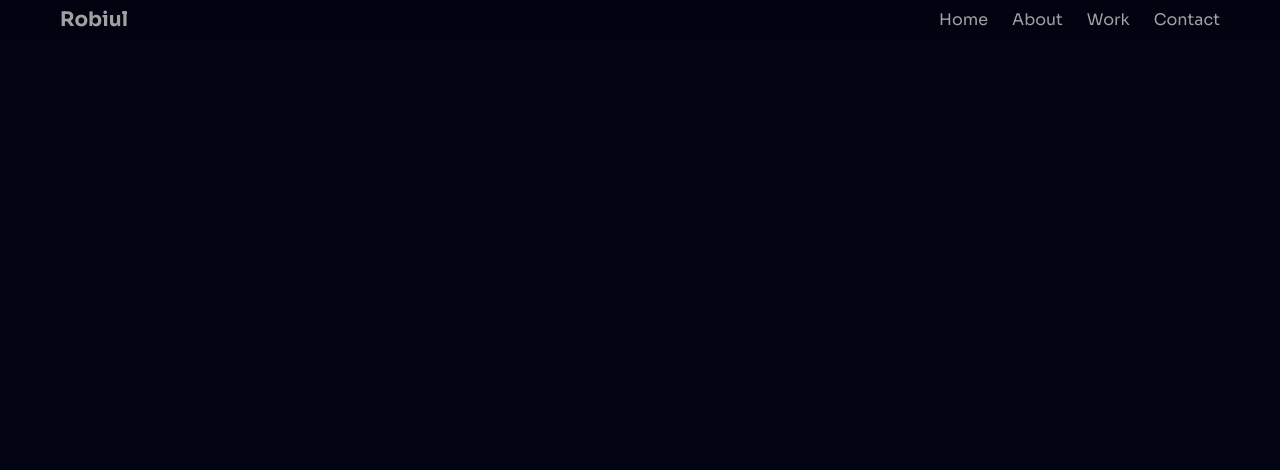
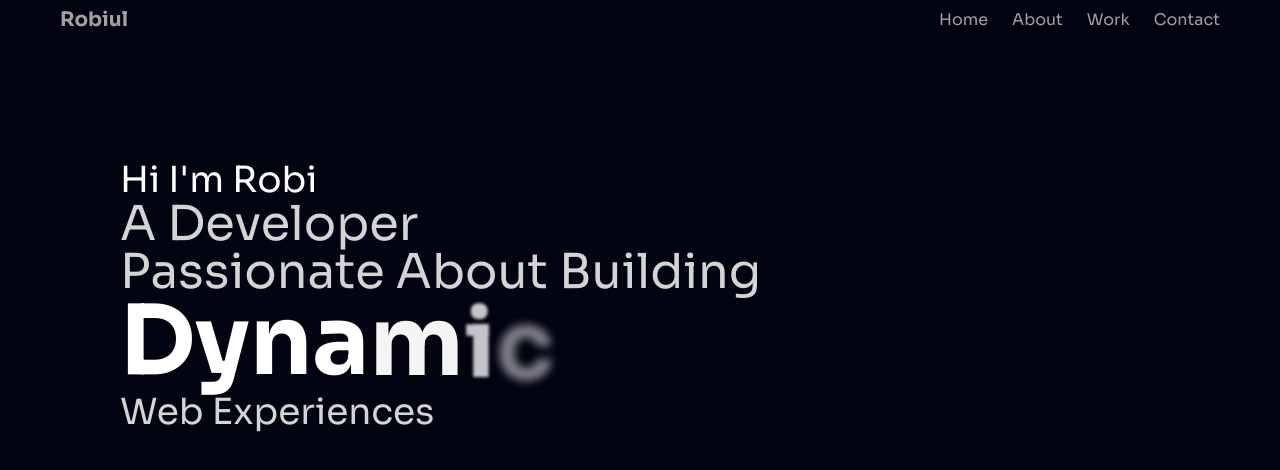
Before and after one commit to its-robii/My-portfolio, a React (Vite) app: page / in a window 1280 px wide. Shown: the top 470 px of the page. Built offline with nearby package versions, Linux system fonts and the light colour scheme.

Commit message:
hero section

```diff
--- a/package.json
+++ b/package.json
@@ -10,10 +10,14 @@
     "preview": "vite preview"
   },
   "dependencies": {
+    "@react-three/fiber": "^9.1.2",
     "@tailwindcss/vite": "^4.1.5",
+    "merge": "^2.1.1",
     "motion": "^12.12.1",
     "react": "^19.1.0",
     "react-dom": "^19.1.0",
+    "tailwind": "^4.0.0",
+    "tailwind-merge": "^3.3.0",
     "tailwindcss": "^4.1.5"
   },
   "devDependencies": {
--- a/src/App.jsx
+++ b/src/App.jsx
@@ -1,3 +1,4 @@
+import Hero from "./sections/Hero";
 import Navbar from "./sections/Navbar";
 
 
@@ -7,6 +8,7 @@ function App() {
   return (
     <div className="container mx-auto max-w-7xl">
       <Navbar />
+      <Hero />
     </div>
   );
 }
--- /dev/null
+++ b/src/components/FlipWords.jsx
@@ -0,0 +1,85 @@
+"use client";
+import React, { useCallback, useEffect, useState } from "react";
+import { AnimatePresence, motion } from "framer-motion";
+import { twMerge } from "tailwind-merge";
+export const FlipWords = ({ words, duration = 2000, className }) => {
+  const [currentWord, setCurrentWord] = useState(words[0]);
+  const [isAnimating, setIsAnimating] = useState(false);
+
+  const startAnimation = useCallback(() => {
+    const word = words[words.indexOf(currentWord) + 1] || words[0];
+    setCurrentWord(word);
+    setIsAnimating(true);
+  }, [currentWord, words]);
+
+  useEffect(() => {
+    if (!isAnimating)
+      setTimeout(() => {
+        startAnimation();
+      }, duration);
+  }, [isAnimating, duration, startAnimation]);
+
+  return (
+    <AnimatePresence
+      onExitComplete={() => {
+        setIsAnimating(false);
+      }}
+    >
+      <motion.div
+        initial={{
+          opacity: 0,
+          y: 10,
+        }}
+        animate={{
+          opacity: 1,
+          y: 0,
+        }}
+        transition={{
+          type: "spring",
+          stiffness: 100,
+          damping: 10,
+        }}
+        exit={{
+          opacity: 0,
+          y: -40,
+          x: 40,
+          filter: "blur(8px)",
+          scale: 2,
+          position: "absolute",
+        }}
+        className={twMerge("z-10 inline-block relative text-left", className)}
+        key={currentWord}
+      >
+        {/* edit suggested by Sajal: https://x.com/DewanganSajal */}
+        {currentWord.split(" ").map((word, wordIndex) => (
+          <motion.span
+            key={word + wordIndex}
+            initial={{ opacity: 0, y: 10, filter: "blur(8px)" }}
+            animate={{ opacity: 1, y: 0, filter: "blur(0px)" }}
+            transition={{
+              delay: wordIndex * 0.3,
+              duration: 0.3,
+            }}
+            className="inline-block whitespace-nowrap"
+          >
+            {word.split("").map((letter, letterIndex) => (
+              <motion.span
+                key={word + letterIndex}
+                initial={{ opacity: 0, y: 10, filter: "blur(8px)" }}
+                animate={{ opacity: 1, y: 0, filter: "blur(0px)" }}
+                transition={{
+                  delay: wordIndex * 0.3 + letterIndex * 0.05,
+                  duration: 0.2,
+                }}
+                className="inline-block"
+              >
+                {letter}
+              </motion.span>
+            ))}
+            <span className="inline-block">&nbsp;</span>
+          </motion.span>
+        ))}
+      </motion.div>
+    </AnimatePresence>
+  );
+};
--- /dev/null
+++ b/src/components/HeroText.jsx
@@ -0,0 +1,108 @@
+import React from 'react'
+import { FlipWords } from "./FlipWords";
+import { motion } from "motion/react";
+const HeroText = () => {
+
+      const words = ["Elegant", "Robust", "Dynamic"];
+  const variants = {
+    hidden: { opacity: 0, x: -50 },
+    visible: { opacity: 1, x: 0 },
+  };
+
+  return (
+     <div className="z-10 mt-20 text-center md:mt-40 md:text-left rounded-3xl bg-clip-text">
+      {/* Desktop View */}
+      <div className="flex-col hidden md:flex c-space">
+        <motion.h1
+          className="text-4xl font-medium"
+          variants={variants}
+          initial="hidden"
+          animate="visible"
+          transition={{ delay: 0.5 }}
+        >
+          Hi I'm Robi
+        </motion.h1>
+        <div className="flex flex-col items-start">
+          <motion.p
+            className="text-5xl font-medium text-neutral-300"
+            variants={variants}
+            initial="hidden"
+            animate="visible"
+            transition={{ delay: 1.2 }}
+          >
+            A Developer <br /> Passionate About Building
+          </motion.p>
+          <motion.div
+          drag
+            dragConstraints={{top :0 , left : 0, right :0, bottom :0}}
+            variants={variants}
+            initial="hidden"
+            animate="visible"
+            transition={{ delay: 1.5 }}
+          >
+            <FlipWords
+              words={words}
+              className="font-black text-white text-8xl"
+            />
+          </motion.div>
+          <motion.p
+            className="text-4xl font-medium text-neutral-300"
+            variants={variants}
+            initial="hidden"
+            animate="visible"
+            transition={{ delay: 1.8 }}
+          >
+            Web Experiences
+          </motion.p>
+        </div>
+      </div>
+      {/* Mobile View */}
+      <div className="flex- flex-col space-y-6 md:hidden">
+        <motion.p
+          className="text-4xl font-medium"
+          variants={variants}
+          initial="hidden"
+          animate="visible"
+          transition={{ delay: 1 }}
+        >
+          Hi,I'm Ali
+        </motion.p>
+        <div>
+          <motion.p
+            className="text-5xl font-black text-neutral-300"
+            variants={variants}
+            initial="hidden"
+            animate="visible"
+            transition={{ delay: 1.2 }}
+          >
+            Building
+          </motion.p>
+          <motion.div
+          drag
+            dragConstraints={{top :0 , left : 0, right :0, bottom :0}}
+            variants={variants}
+            initial="hidden"
+            animate="visible"
+            transition={{ delay: 1.5 }}
+          >
+            <FlipWords
+              words={words}
+              className="font-bold text-white text-7xl"
+            />
+          </motion.div>
+          <motion.p
+            className="text-4xl font-black text-neutral300"
+            variants={variants}
+            initial="hidden"
+            animate="visible"
+            transition={{ delay: 1.8 }}
+          >
+            Web Applications
+          </motion.p>
+        </div>
+      </div>
+    </div>
+  )
+}
+
+export default HeroText
--- /dev/null
+++ b/src/components/ParallaxBackground.jsx
@@ -0,0 +1,69 @@
+import { motion, useScroll, useSpring, useTransform } from "motion/react";
+
+const ParallaxBackground = () => {
+
+      const { scrollYProgress } = useScroll();
+  const x = useSpring(scrollYProgress, { damping: 50 });
+  const mountain3Y = useTransform(x, [0, 0.5], ["0%", "70%"]);
+  const planetsX = useTransform(x, [0, 0.5], ["0%", "-20%"]);
+  const mountain2Y = useTransform(x, [0, 0.5], ["0%", "30%"]);
+  const mountain1Y = useTransform(x, [0, 0.5], ["0%", "0%"]);
+
+  return (
+    <section className="absolute inset-0 bg-black/40">
+      <div className="relative h-screen overflow-y-hidden">
+        {/* Background Sky */}
+        <div
+          className="absolute inset-0 w-full h-screen -z-50"
+          style={{
+            backgroundImage: "url(/assets/sky.jpg)",
+            backgroundPosition: "bottom",
+            backgroundSize: "cover",
+          }}
+        />
+        {/* Mountain Layer 3 */}
+        <motion.div
+          className="absolute inset-0 -z-40"
+          style={{
+            backgroundImage: "url(/assets/mountain-3.png)",
+            backgroundPosition: "bottom",
+            backgroundSize: "cover",
+            y: mountain3Y,
+          }}
+        />
+        {/* Planets */}
+        <motion.div
+          className="absolute inset-0 -z-30"
+          style={{
+            backgroundImage: "url(/assets/planets.png)",
+            backgroundPosition: "bottom",
+            backgroundSize: "cover",
+            x: planetsX,
+          }}
+        />
+        {/* Mountain Layer 2 */}
+        <motion.div
+          className="absolute inset-0 -z-20"
+          style={{
+            backgroundImage: "url(/assets/mountain-2.png)",
+            backgroundPosition: "bottom",
+            backgroundSize: "cover",
+            y: mountain2Y,
+          }}
+        />
+        {/* Mountaine Layer 1 */}
+        <motion.div
+          className="absolute inset-0 -z-10"
+          style={{
+            backgroundImage: "url(/assets/mountain-1.png)",
+            backgroundPosition: "bottom",
+            backgroundSize: "cover",
+            y: mountain1Y,
+          }}
+        />
+      </div>
+    </section>
+  )
+}
+
+export default ParallaxBackground
--- /dev/null
+++ b/src/sections/Hero.jsx
@@ -0,0 +1,14 @@
+import React from "react";
+import HeroText from "../components/HeroText";
+import ParallaxBackground from "../components/parallaxBackground";
+
+const Hero = () => {
+  return (
+    <section className="flex items-start justify-center min-h-screen overflow-hidden md:items-start md:justify-start c-space">
+      <HeroText />
+      {/* <ParallaxBackground /> */}
+    </section>
+  );
+};
+
+export default Hero;
```
Also changed, not shown: 1 other file (tests, documents, lock files or other folders).
